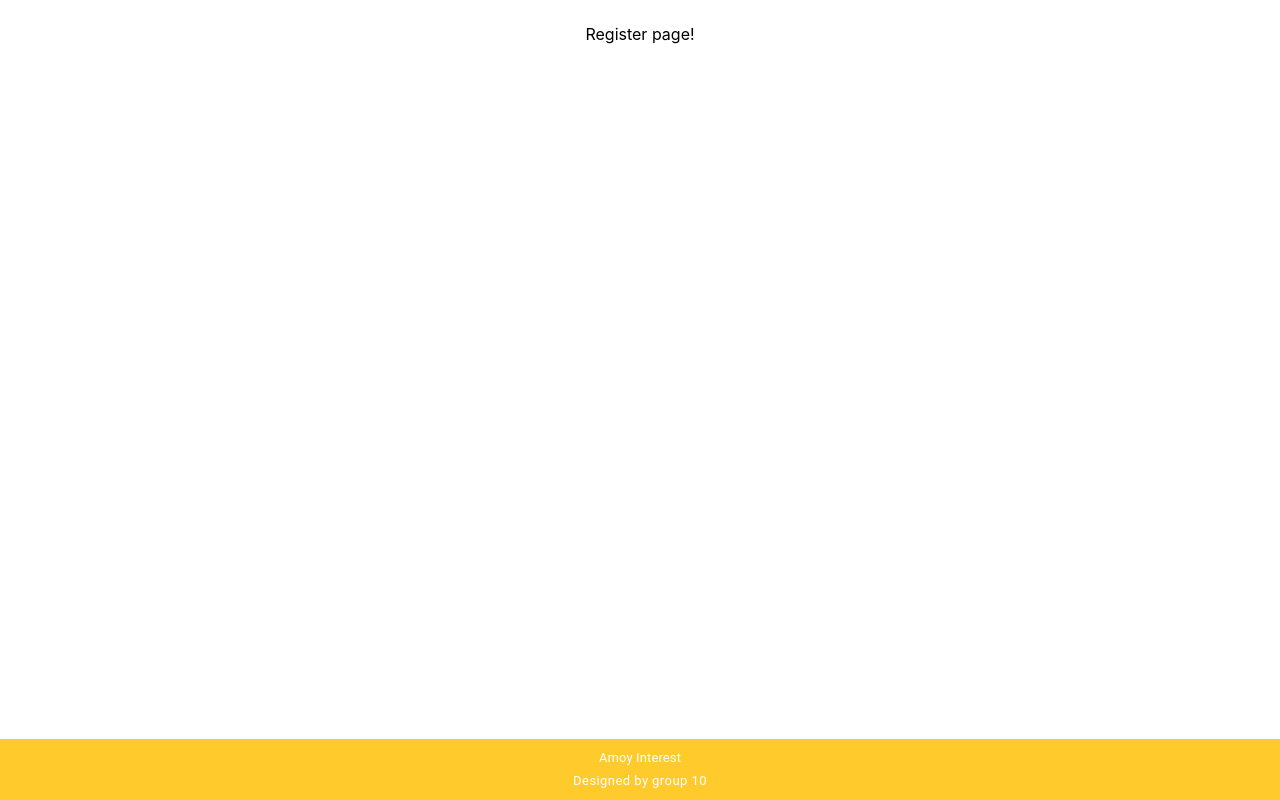
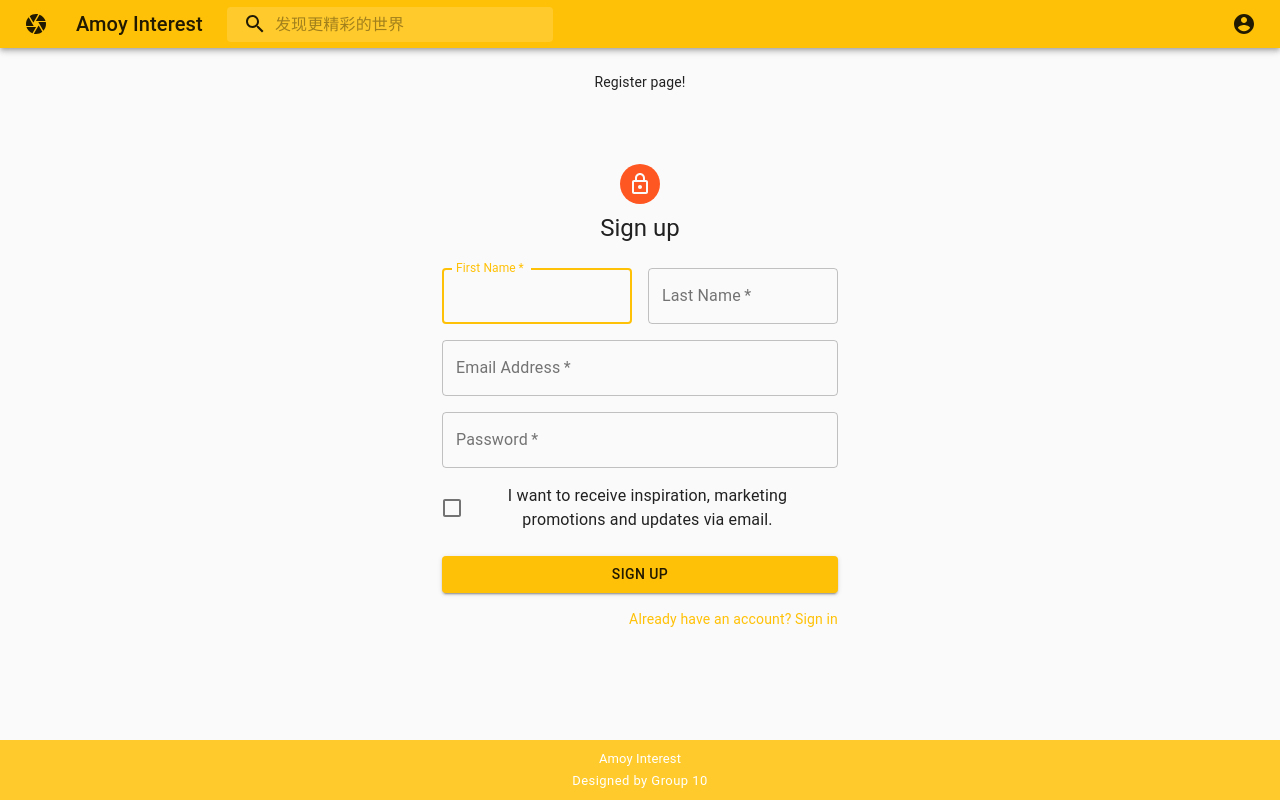
Before and after one commit to Amoy-interest/Frontend, a React (Create React App) app: page /register in a window 1280 px wide. Built offline with nearby package versions, Linux system fonts and the light colour scheme.

Commit message:
feat: add register form and make some modifications

```diff
--- a/src/App.js
+++ b/src/App.js
@@ -4,12 +4,14 @@ import { BrowserRouter as Router, Route, Switch } from 'react-router-dom'
 
 import './App.css';
 import HomePreLoginView from "./views/HomePreLoginView";
-// import {TableHead} from "@material-ui/core";
 import HomeView from "./views/HomeView";
 import PersonalInfoView from "./views/PersonalInfoView";
 import RegisterView from "./views/RegisterView";
 import NotFoundView from "./views/NotFoundView";
-import Footer from "./components/basic/Footer";
+import FooterBar from "./components/basic/Footer";
+import HeaderBar from "./components/basic/Header";
+import {Layout} from "antd";
+const { Content, Header, Footer } = Layout;
 
 const useStyles = makeStyles((theme) =>
     createStyles({
@@ -36,6 +38,11 @@ function App() {
     return (
         <div className="App">
             <Router>
+                <Layout>
+                    <Header>
+                        <HeaderBar/>
+                    </Header>
+                    <Content>
                         <main className={classes.content}>
                             <Switch>
                                 <Route exact path='/' component={HomePreLoginView} />
@@ -45,7 +52,11 @@ function App() {
                                 <Route path='*' component={NotFoundView} />
                             </Switch>
                         </main>
-                <Footer/>
+                    </Content>
+                    <Footer>
+                        <FooterBar/>
+                    </Footer>
+                </Layout>
             </Router>
         </div>
     );
--- /dev/null
+++ b/src/components/RegisterForm.js
@@ -0,0 +1,144 @@
+import React, {Component} from 'react';
+import Avatar from '@material-ui/core/Avatar';
+import Button from '@material-ui/core/Button';
+import CssBaseline from '@material-ui/core/CssBaseline';
+import TextField from '@material-ui/core/TextField';
+import FormControlLabel from '@material-ui/core/FormControlLabel';
+import Checkbox from '@material-ui/core/Checkbox';
+import Link from '@material-ui/core/Link';
+import Grid from '@material-ui/core/Grid';
+import Box from '@material-ui/core/Box';
+import LockOutlinedIcon from '@material-ui/icons/LockOutlined';
+import Typography from '@material-ui/core/Typography';
+import { makeStyles } from '@material-ui/core/styles';
+import Container from '@material-ui/core/Container';
+
+// function Copyright() {
+//     return (
+//         <Typography variant="body2" color="textSecondary" align="center">
+//             {'Copyright © '}
+//             <Link color="inherit" href="https://material-ui.com/">
+//                 Your Website
+//             </Link>{' '}
+//             {new Date().getFullYear()}
+//             {'.'}
+//         </Typography>
+//     );
+// }
+
+const useStyles = makeStyles((theme) => ({
+    paper: {
+        marginTop: theme.spacing(8),
+        display: 'flex',
+        flexDirection: 'column',
+        alignItems: 'center',
+    },
+    avatar: {
+        margin: theme.spacing(1),
+        backgroundColor: theme.palette.secondary.main,
+    },
+    form: {
+        width: '100%', // Fix IE 11 issue.
+        marginTop: theme.spacing(3),
+    },
+    submit: {
+        margin: theme.spacing(3, 0, 2),
+    },
+}));
+
+export default function SignUp(){
+    const classes = useStyles();
+
+    // render() {
+        return (
+            <Container component="main" maxWidth="xs">
+                <CssBaseline />
+                <div className={classes.paper}>
+                    <Avatar className={classes.avatar}>
+                        <LockOutlinedIcon />
+                    </Avatar>
+                    <Typography component="h1" variant="h5">
+                        Sign up
+                    </Typography>
+                    <form className={classes.form} noValidate>
+                        <Grid container spacing={2}>
+                            <Grid item xs={12} sm={6}>
+                                <TextField
+                                    autoComplete="fname"
+                                    name="firstName"
+                                    variant="outlined"
+                                    required
+                                    fullWidth
+                                    id="firstName"
+                                    label="First Name"
+                                    autoFocus
+                                />
+                            </Grid>
+                            <Grid item xs={12} sm={6}>
+                                <TextField
+                                    variant="outlined"
+                                    required
+                                    fullWidth
+                                    id="lastName"
+                                    label="Last Name"
+                                    name="lastName"
+                                    autoComplete="lname"
+                                />
+                            </Grid>
+                            <Grid item xs={12}>
+                                <TextField
+                                    variant="outlined"
+                                    required
+                                    fullWidth
+                                    id="email"
+                                    label="Email Address"
+                                    name="email"
+                                    autoComplete="email"
+                                />
+                            </Grid>
+                            <Grid item xs={12}>
+                                <TextField
+                                    variant="outlined"
+                                    required
+                                    fullWidth
+                                    name="password"
+                                    label="Password"
+                                    type="password"
+                                    id="password"
+                                    autoComplete="current-password"
+                                />
+                            </Grid>
+                            <Grid item xs={12}>
+                                <FormControlLabel
+                                    control={<Checkbox value="allowExtraEmails" color="primary" />}
+                                    label="I want to receive inspiration, marketing promotions and updates via email."
+                                />
+                            </Grid>
+                        </Grid>
+                        <Button
+                            type="submit"
+                            fullWidth
+                            variant="contained"
+                            color="primary"
+                            className={classes.submit}
+                        >
+                            Sign Up
+                        </Button>
+                        <Grid container justify="flex-end">
+                            <Grid item>
+                                <Link href="#" variant="body2">
+                                    Already have an account? Sign in
+                                </Link>
+                            </Grid>
+                        </Grid>
+                    </form>
+                </div>
+                {/*<Box mt={5}>*/}
+                {/*    <Copyright />*/}
+                {/*</Box>*/}
+            </Container>
+        );
+    // }
+
+
+}
--- a/src/components/basic/Footer.js
+++ b/src/components/basic/Footer.js
@@ -24,7 +24,7 @@ const useStyles = makeStyles((theme) =>
 )
 
 
-export default function Footer () {
+export default function FooterBar () {
     const classes = useStyles()
 
     return (
@@ -36,10 +36,10 @@ export default function Footer () {
                 <a
                     className={classes.footerText}
                     href='https://github.com/Amoy-interest'
-                    rel='github url'
+                    rel='noopener noreferrer'
                     target='_blank'
                 >
-                    Designed by group 10
+                    Designed by Group 10
                 </a>
             </Typography>
         </footer>
--- a/src/components/basic/Header.js
+++ b/src/components/basic/Header.js
@@ -7,12 +7,9 @@ import Typography from '@material-ui/core/Typography';
 import InputBase from '@material-ui/core/InputBase';
 import MenuItem from '@material-ui/core/MenuItem';
 import Menu from '@material-ui/core/Menu';
-import MenuIcon from '@material-ui/icons/Menu';
 import SearchIcon from '@material-ui/icons/Search';
 import AccountCircle from '@material-ui/icons/AccountCircle';
 import CameraIcon from '@material-ui/icons/Camera';
-
-
 
 const useStyles = makeStyles((theme) => ({
     grow: {
@@ -78,7 +75,7 @@ const useStyles = makeStyles((theme) => ({
     },
 }));
 
-export default function PrimarySearchAppBar() {
+export default function HeaderBar() {
     const classes = useStyles();
     const [anchorEl, setAnchorEl] = React.useState(null);
 
--- a/src/views/HomePreLoginView.js
+++ b/src/views/HomePreLoginView.js
@@ -1,25 +1,13 @@
 import React, {Component} from 'react';
-import {Layout} from "antd";
-import PrimarySearchAppBar from "../components/basic/Header";
-const { Header, Content, Footer } = Layout;
 class HomePreLoginView extends Component{
 
     render() {
         return (
-            <Layout className="layout">
-                <Header>
-                    <PrimarySearchAppBar/>
-                </Header>
-                <Layout>
-                    <Content style={{ padding: '0 50px' }}>
-                        <div className="home-content">
-                            <div className={"foot-wrapper"}>
-                                HomePreLogin page!
-                            </div>
-                        </div>
-                    </Content>
-                </Layout>
-            </Layout>
+            <div className="home-content">
+                <div className={"foot-wrapper"}>
+                    HomePreLogin page!
+                </div>
+            </div>
         );
     }
 }
--- a/src/views/PersonalInfoView.js
+++ b/src/views/PersonalInfoView.js
@@ -2,10 +2,6 @@ import React, {Component} from 'react';
 import Button from '@material-ui/core/Button';
 
 class PersonalInfoView extends Component{
-    //
-    // handleGoHome(){
-    //     this.props.history.push('/home');
-    // }
 
     render() {
         console.log(this.props)
--- a/src/views/RegisterView.js
+++ b/src/views/RegisterView.js
@@ -1,23 +1,15 @@
 import React, {Component} from 'react';
-import {Layout} from 'antd';
-const { Header, Content, Footer } = Layout;
+import RegisterForm from "../components/RegisterForm";
 
 class RegisterView extends Component{
     render() {
         return (
-            <Layout className="layout">
-                <Header>
-                </Header>
-                <Layout>
-                    <Content style={{ padding: '0 50px' }}>
-                        <div className="home-content">
-                            <div className={"foot-wrapper"}>
-                                Register page!
-                            </div>
-                        </div>
-                    </Content>
-                </Layout>
-            </Layout>
+            <div className="home-content">
+                <div className={"foot-wrapper"}>
+                    Register page!
+                </div>
+                <RegisterForm/>
+            </div>
         );
     }
 }
```
Lines whose indentation alone changed are shown as unchanged.
